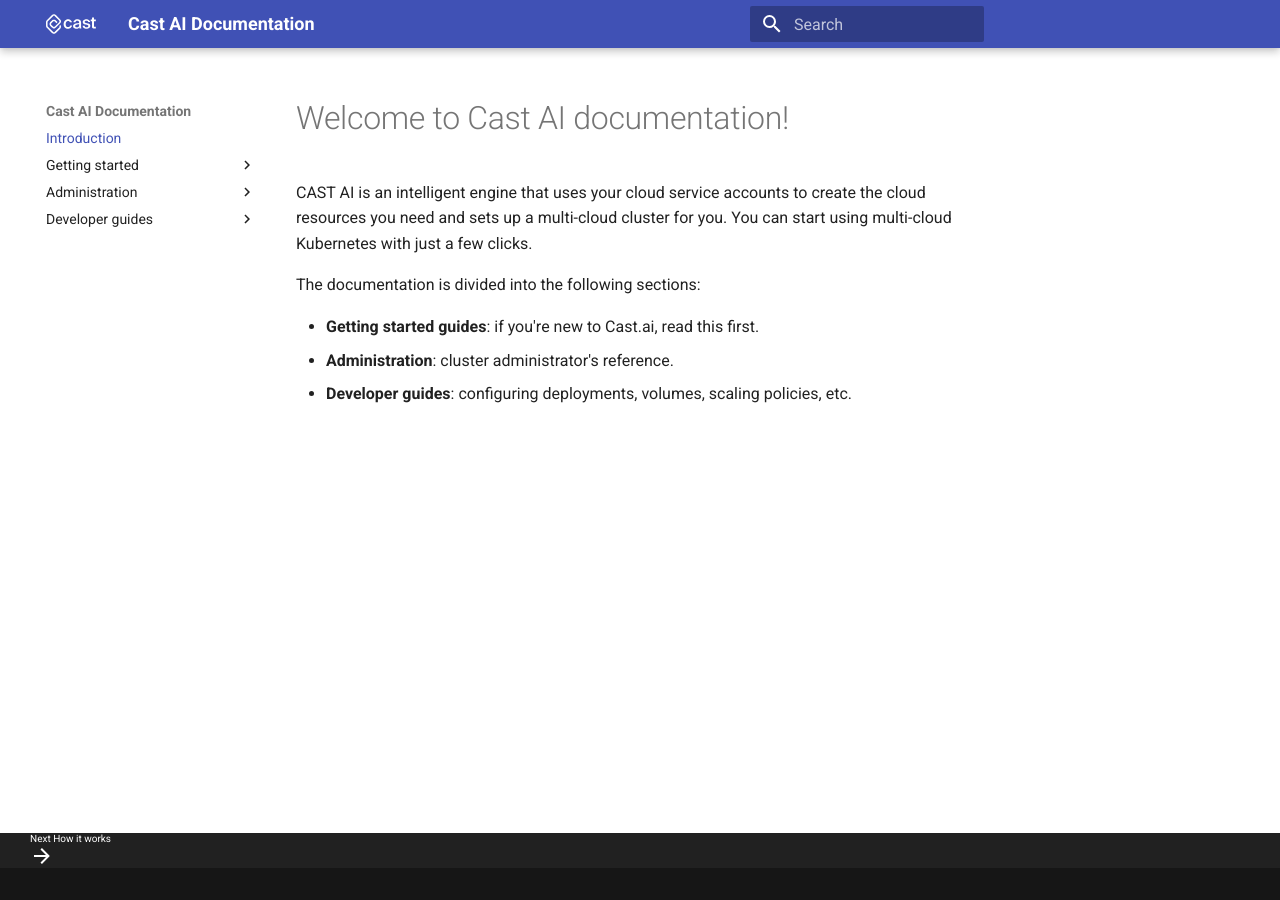
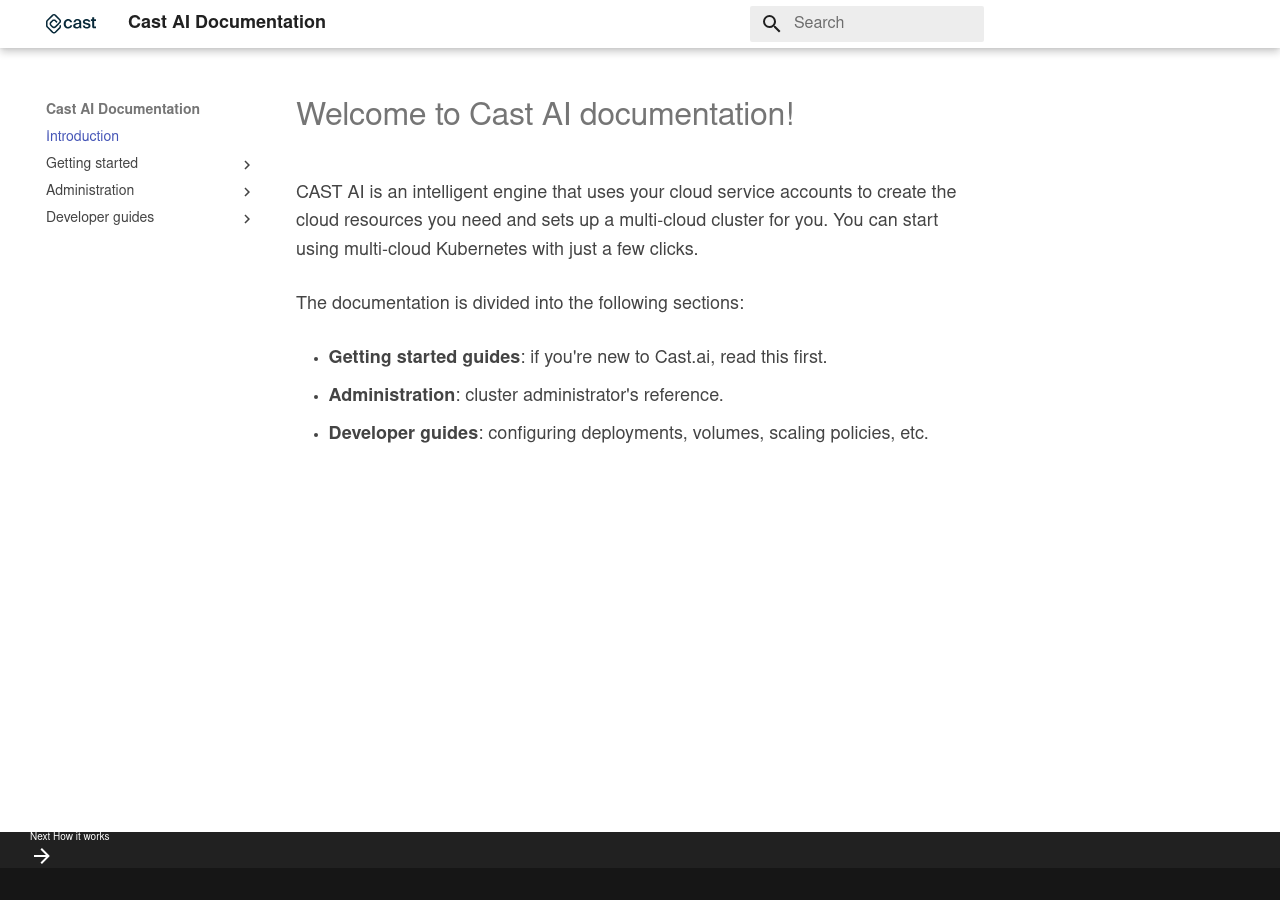
Before and after one commit to castai/docs, an MkDocs documentation site: the page built from docs/index.md, in a window 1280 px wide. Built offline with MkDocs 1.6.1 and Material for MkDocs 9.7.7, drawn with Linux system fonts in a browser that asks for light colours; some web fonts are replaced.

Commit message:
visual tweaks

```diff
--- a/docs/stylesheets/extra.css
+++ b/docs/stylesheets/extra.css
@@ -1,3 +1,20 @@
+body {
+    color: rgb(68, 68, 68);
+}
+.md-typeset p, .md-typeset li {
+    font-size: 18px;
+    line-height: 1.6em;
+}
+
+.md-typeset p {
+    margin-bottom: 1.4em;
+}
+
 nav a.md-header-nav__button img {
     height: 3rem;
 }
+
+.md-header[data-md-state="shadow"] {
+    box-shadow: 0 0 .5rem rgba(0,0,0,.1),0 .2rem .4rem rgba(0,0,0,.02);
+    transition: color 250ms,background-color 250ms,box-shadow 250ms;
+}
--- a/mkdocs.yml
+++ b/mkdocs.yml
@@ -4,7 +4,12 @@
   name: 'material'
   favicon: img/favicon.ico
   custom_dir: overrides
-  logo: img/cast-logo-white.svg
+  logo: img/cast-logo-dark-blue.svg
+  palette:
+    primary: white
+    accent: indigo
+  font:
+    text: Nimbus Sans
 extra_css:
   - stylesheets/extra.css
 site_url: https://cast.ai
```
